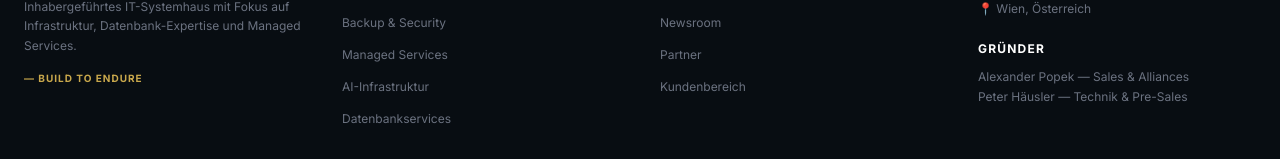
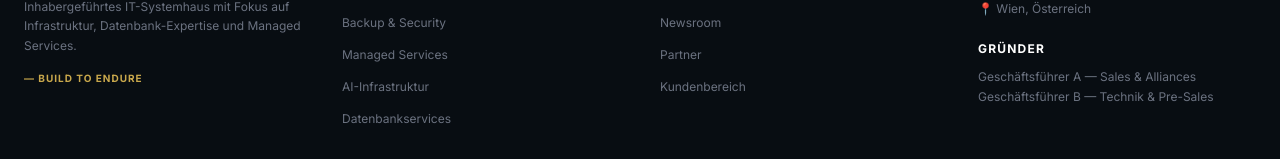
Before and after one commit to Ferrion26/ferrion-portal, a Next.js app: page / in a window 1280 px wide. Shown: the part 4023-4182 px from the top of the page. Built offline with nearby package versions, Linux system fonts and the light colour scheme; no server answers.

Commit message:
Anonymize founder names on homepage

```diff
--- a/src/components/home/AboutUs.tsx
+++ b/src/components/home/AboutUs.tsx
@@ -16,18 +16,18 @@ const content = {
     teamLabel: "Gründerteam",
     team: [
       {
-        name: "Alexander Popek",
+        name: "Geschäftsführer A",
         role: "Geschäftsführer",
         focus: "Sales, Partner- & Alliance-Management, People-Management",
         desc: "Aufbau und Steuerung der Herstellerbeziehungen, Vertriebssteuerung und Recruiting.",
-        initials: "AP",
+        initials: "GF",
       },
       {
-        name: "Peter Häusler",
+        name: "Geschäftsführer B",
         role: "Geschäftsführer",
         focus: "Pre-Sales & technische Leitung",
         desc: "Lösungsdesign, Projektverantwortung, technische Qualitätssicherung und Aufbau des Delivery-Teams.",
-        initials: "PH",
+        initials: "GF",
       },
     ],
     uspLabel: "Unsere Alleinstellung",
@@ -55,18 +55,18 @@ const content = {
     teamLabel: "Founding Team",
     team: [
       {
-        name: "Alexander Popek",
+        name: "Geschäftsführer A",
         role: "Managing Director",
         focus: "Sales, Partner & Alliance Management, People Management",
         desc: "Building and managing vendor relationships, sales management and recruiting.",
-        initials: "AP",
+        initials: "GF",
       },
       {
-        name: "Peter Häusler",
+        name: "Geschäftsführer B",
         role: "Managing Director",
         focus: "Pre-Sales & Technical Management",
         desc: "Solution design, project responsibility, technical quality assurance and building the delivery team.",
-        initials: "PH",
+        initials: "GF",
       },
     ],
     uspLabel: "Our Unique Selling Points",
--- a/src/components/home/Footer.tsx
+++ b/src/components/home/Footer.tsx
@@ -86,8 +86,8 @@ export default function Footer({ locale = "de" }: { locale?: Locale }) {
             </ul>
             <p className="text-white font-bold text-xs tracking-widest uppercase mb-3">{t.founders}</p>
             <ul className="space-y-1 text-gray-500 text-xs">
-              <li>Alexander Popek — Sales & Alliances</li>
-              <li>Peter Häusler — Technik & Pre-Sales</li>
+              <li>Geschäftsführer A — Sales & Alliances</li>
+              <li>Geschäftsführer B — Technik & Pre-Sales</li>
             </ul>
           </div>
         </div>
```
